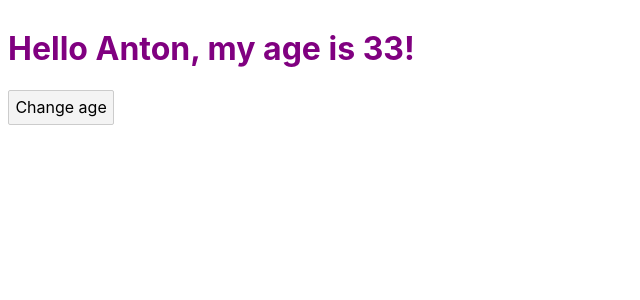
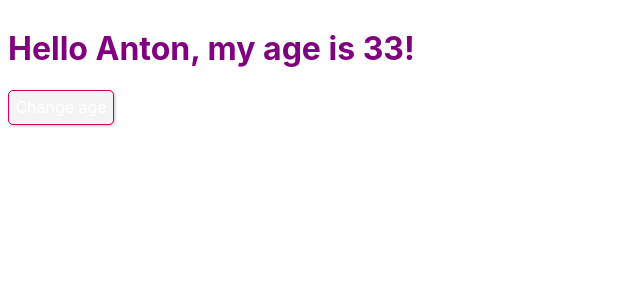
Before and after one commit to TarasenkoAnton/Svelte.js_from-Udemy-education, a Svelte app: page / in a window 1280 px wide. Shown: the top 300 px of the page, without its empty margins (0-640 px from the left). Built offline with nearby package versions, Linux system fonts and the light colour scheme.

Commit message:
css button hover

```diff
--- a/public/global.css
+++ b/public/global.css
@@ -48,12 +48,21 @@ input[type="range"] {
 }
 
 button {
+	font: inherit;
+	border: 1px, solid, #cf0056;
+	padding: 0.5rem, 1rem;
+	color: white;
+	border-radius: 5px;
+	box-shadow: 1px 1px 3px rgba(0, 0, 0, 0.25);
 	background-color: #f4f4f4;
-	outline: none;
+	cursor: pointer;
 }
 
+button:hover,
 button:active {
-	background-color: #ddd;
+	background-color: #e40763;
+	border-color: #e40763;
+	box-shadow: 1px 1px 8px rgba(77, 51, 51, 0.25);
 }
 
 button:focus {
```
Also changed, not shown: 1 other file (tests, documents, lock files or other folders).
